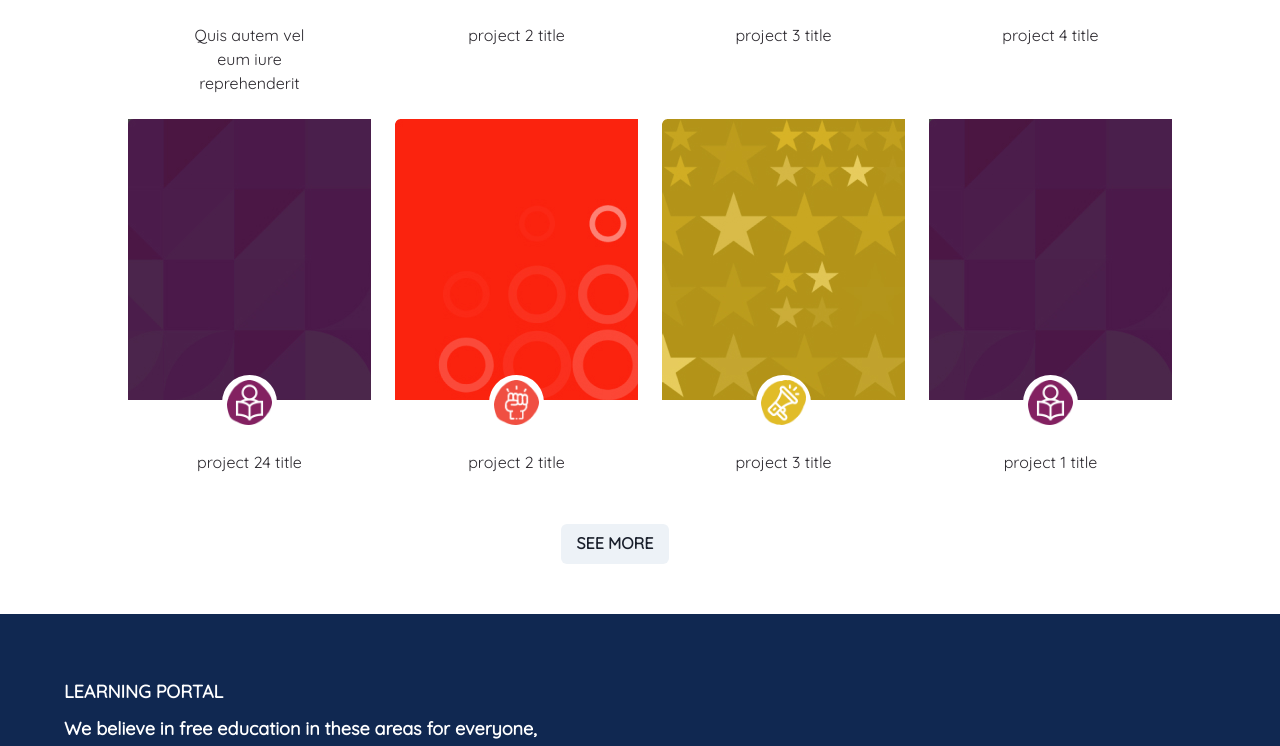
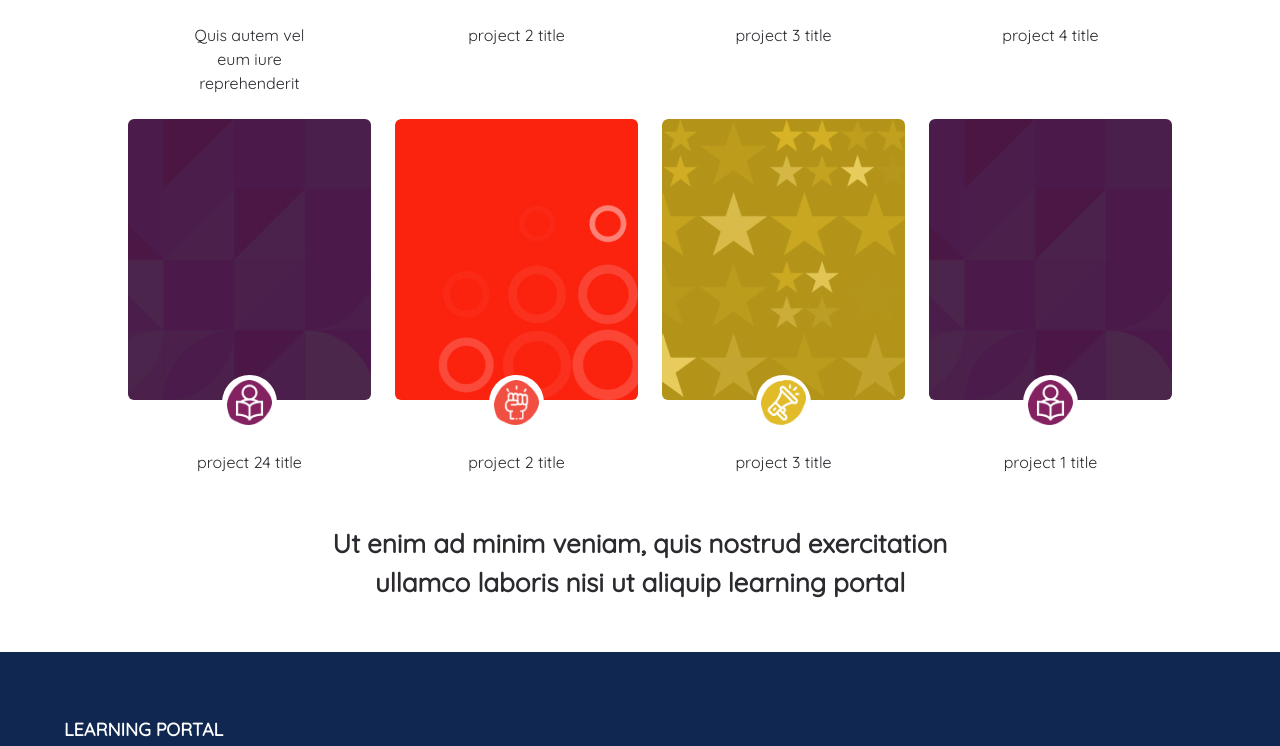
Before and after one commit to edivdev/pwa, a Next.js app: page / in a window 1280 px wide. Shown: the part 1392-2138 px from the top of the page. Built offline with nearby package versions, Linux system fonts and the light colour scheme; a web font is replaced by a local one.

Commit message:
more changes for HP

```diff
--- a/components/homepage/HomeProjects/ProjectTile.js
+++ b/components/homepage/HomeProjects/ProjectTile.js
@@ -9,7 +9,7 @@ export default function ProjectTile({ project }) {
   console.log(icon)
   return (
     <Flex flexDirection="column" alignItems="center">
-      <Box w="243px" h="281px" backgroundImage={background}></Box>
+      <Box w="243px" h="281px" backgroundImage={background} borderRadius="6px" />
       <Flex w="55px" h="55px" bg="white" borderRadius="50%" mt="-25px" p="5px" alignItems="center" justifyContent="center">
         <Image src={icon} alt="icon" width="50px" height="50px" />
       </Flex>
--- a/components/homepage/HomeProjects/index.js
+++ b/components/homepage/HomeProjects/index.js
@@ -112,8 +112,8 @@ const HomeProjects = ({ featuredProjects, educationProjects, empowermentProjects
           )}
         </Grid>
 
-        <Box w="85%" m="50px auto" textAlign="center">
-          <Button>SEE MORE</Button>
+        <Box w="65%" m="50px auto" textAlign="center">
+          <Text fontWeight="900" fontSize="26px">Ut enim ad minim veniam, quis nostrud exercitation ullamco laboris nisi ut aliquip learning portal</Text>
         </Box>
       </Box>
     </section>
```
